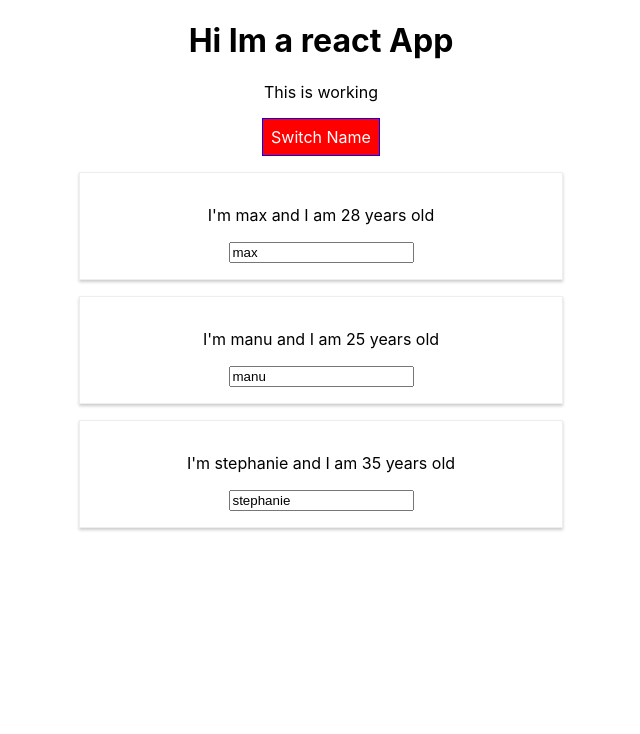
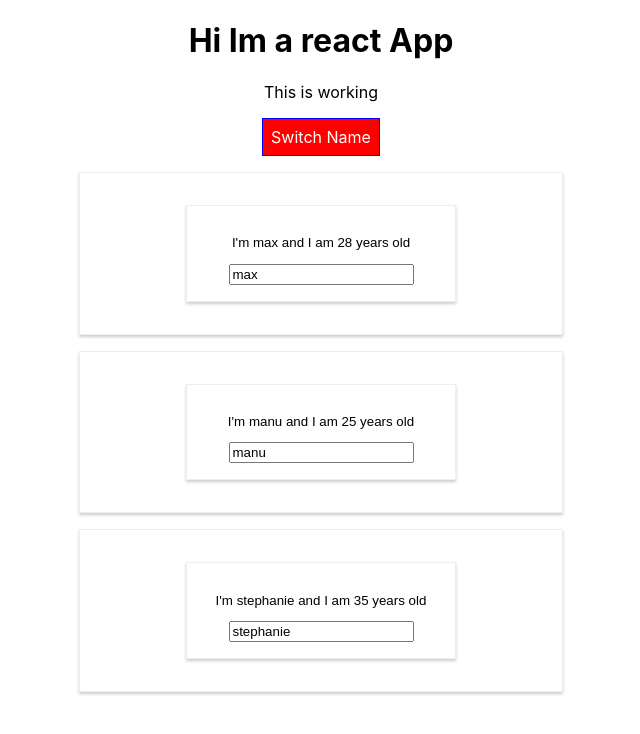
Before and after one commit to vernonsyncere/coursework, a React (Create React App) app: page / in a window 1280 px wide. Both pictures are taken after a click on the button "Switch Name". Shown: the top 734 px of the page, without its empty margins (319-959 px from the left). Built offline with nearby package versions, Linux system fonts and the light colour scheme.

Commit message:
changed to css Module

```diff
--- a/package.json
+++ b/package.json
@@ -9,7 +9,8 @@
     "radium": "^0.26.1",
     "react": "^16.13.1",
     "react-dom": "^16.13.1",
-    "react-scripts": "3.4.3"
+    "react-scripts": "3.4.3",
+    "styled-components": "^5.2.0"
   },
   "scripts": {
     "start": "react-scripts start",
--- a/src/App.css
+++ /dev/null
@@ -1,10 +0,0 @@
-.App {
-  text-align: center;
-}
-.red {
-  color: red;
-}
-
-.bold {
-  font-weight: bold;
-}
--- a/src/App.js
+++ b/src/App.js
@@ -1,144 +1,147 @@
+import React, { Component } from "react";
+import { findRenderedComponentWithType } from "react-dom/test-utils";
+import classes from "./App.module.css";
+import Person from "./Person/Person";
+import UserInput from "./UserInput/UserInput";
+import UserOutput from "./UserOutput/UserOutput";
 
-import React, { Component } from 'react';
-import { findRenderedComponentWithType } from 'react-dom/test-utils';
-import './App.css';
-import Radium, { StyleRoot } from  'radium';
-import Person from './Person/Person';
-import UserInput from './UserInput/UserInput';
-import UserOutput from './UserOutput/UserOutput';
+// const StyledButton = styled.button`
+//   background-color: ${props => props.alt ? 'red' : 'green'};
+//   color: white;
+//   font: inherit;
+//   border: 1px solid blue;
+//   padding: 8px;
+//   cursor: pointer;
 
+//   &:hover {
+//     background-color: ${props => props.alt ? 'salmon' : 'lightgreen'};
+//     color: black;
+//   }
+// `;
 class App extends Component {
+
+
   state = {
     persons: [
-      { id:"1", name: 'max', age: 28 },
-      { id:"2", name: 'manu', age: 25 },
-      { id:"3", name: 'stephanie', age: 35 }
+      { id: "1", name: "max", age: 28 },
+      { id: "2", name: "manu", age: 25 },
+      { id: "3", name: "stephanie", age: 35 },
     ],
-    otherState : 'other value',
-    usernames: [
-      {username: "Syncere"},
-      {username: "LikeyMe"}
-    ],
-    showPersons: false
-  }
-
+    otherState: "other value",
+    usernames: [{ username: "Syncere" }, { username: "LikeyMe" }],
+    showPersons: false,
+  };
 
   nameChangedHandler = (event, id) => {
-    const personIndex = this.state.persons.findIndex(p => {
+    const personIndex = this.state.persons.findIndex((p) => {
       return p.id === id;
     });
 
     const person = {
-      ...this.state.persons[personIndex]
+      ...this.state.persons[personIndex],
     };
 
-    person.name = event.target.value
+    person.name = event.target.value;
 
     const persons = [...this.state.persons];
 
-    persons[personIndex] = person
+    persons[personIndex] = person;
 
-    this.setState( { persons: persons} )
-  }
-  usernameChangedHandler = (event) =>{
-    this.setState( {
-      usernames: [
-        {username: event.target.value},
-        {username: "Syncere"}
-      ]
-    } )
-  }
+    this.setState({ persons: persons });
+  };
+  usernameChangedHandler = (event) => {
+    this.setState({
+      usernames: [{ username: event.target.value }, { username: "Syncere" }],
+    });
+  };
 
-  deletePersonhandler = (personIndex)=>{
+  deletePersonhandler = (personIndex) => {
     // const persons = this.state.persons.slice();
-    const persons =[...this.state.persons]
+    const persons = [...this.state.persons];
     persons.splice(personIndex, 1);
-    this.setState({persons: persons})
-  }
+    this.setState({ persons: persons });
+  };
 
   togglePersonHandler = () => {
     const doesShow = this.state.showPersons;
-    this.setState({showPersons: !doesShow});
-  }
+    this.setState({ showPersons: !doesShow });
+  };
   render() {
-    const style ={
-      backgroundColor: 'green',
-      color:'white',
-      font: 'inherit',
-      border: '1px solid blue',
-      padding: '8px',
-      cursor: 'pointer',
-      ':hover': {
-        backgroundColor:'lightgreen',
-        color:'black'
+    const style = {
+      backgroundColor: "green",
+      color: "white",
+      font: "inherit",
+      border: "1px solid blue",
+      padding: "8px",
+      cursor: "pointer",
+      ":hover": {
+        backgroundColor: "lightgreen",
+        color: "black",
       }
     };
 
-    const newStyle ={
-      backgroundColor: 'black',
-      color:'white',
-      font: 'inherit',
-      border: '1px solid blue',
-      padding: '8px',
-      cursor: 'pointer'
+    const newStyle = {
+      backgroundColor: "black",
+      color: "white",
+      font: "inherit",
+      border: "1px solid blue",
+      padding: "8px",
+      cursor: "pointer",
     };
 
     let persons = null;
+    let btnClass = [classes.Button]
 
-    if( this.state.showPersons) {
+    if (this.state.showPersons) {
       persons = (
         <div>
           {this.state.persons.map((person, index) => {
-            return <Person
+            return (
+              <Person
                 click={() => this.deletePersonhandler(index)}
                 name={person.name}
                 age={person.age}
                 key={person.id}
-            changed={(event) => this.nameChangedHandler(event, person.id)} />
+                changed={(event) => this.nameChangedHandler(event, person.id)}
+              />
+            );
           })}
-
-
 
           {/* <UserOutput newStyle={newStyle} username={this.state.usernames[0].username}/>
           <UserInput newStyle={newStyle} typed={this.usernameChangedHandler.bind(this)} username={this.state.usernames[0].username}/>
 
           <UserOutput newStyle={newStyle} username={this.state.usernames[1].username}/> */}
         </div>
+      );
 
-      )
-      style.backgroundColor = 'red'
-      style[':hover'] = {
-        backgroundColor:'salmon',
-        color:'black'
-      };
-
-
+      btnClass.push(classes.Red)
+      // style.backgroundColor = "red";
+      // style[":hover"] = {
+      //   backgroundColor: "salmon",
+      //   color: "black",
+      // };
     }
 
-    const classes = [];
-    if (this.state.persons.length <= 2){
-      classes.push('red');
+    const assignedClasses = [];
+    if (this.state.persons.length <= 2) {
+      assignedClasses.push(classes.red);
     }
-    if (this.state.persons.length <= 1){
-      classes.push('bold');
+    if (this.state.persons.length <= 1) {
+      assignedClasses.push(classes.bold);
     }
     return (
-      <StyleRoot>
-        <div className="App">
+      <div className={classes.App}>
         <h1> Hi Im a react App</h1>
-          <p className={classes.join(' ')}>This is working</p>
-          <button
-          style={style}
-          onClick={this.togglePersonHandler}>Switch Name</button>
+        <p className={assignedClasses.join(" ")}>This is working</p>
+        <button className={btnClass.join(' ')} alt={this.state.showPersons} onClick={this.togglePersonHandler}>
+          Switch Name
+        </button>
         {/* {this.state.showPersons === true ? */}
         {persons}
         {/* : null } */}
       </div>
-      </StyleRoot>
-
     );
   }
-
 }
 
-export default Radium(App);
+export default App;
--- /dev/null
+++ b/src/App.module.css
@@ -0,0 +1,33 @@
+.App {
+  text-align: center;
+}
+.red {
+  color: red;
+}
+
+.bold {
+  font-weight: bold;
+}
+
+.Button {
+  background-color: green;
+  color: white;
+  font: inherit;
+  border: 1px solid blue;
+  padding: 8px;
+  cursor: pointer;
+
+}
+
+.Button:hover {
+background-color: lightgreen;
+color: black;
+}
+
+.Button.Red{
+  background-color: red;
+}
+
+.Button.Red:hover {
+  background-color: salmon;
+  }
--- a/src/Person/Person.css
+++ /dev/null
@@ -1,13 +0,0 @@
-.Person {
-    width: 60%;
-    margin: 16px auto;
-    border: 1px solid #eee;
-    box-shadow: 0 2px 3px #ccc;
-    padding:16px;
-}
-
-/* @media (min-width: 500px) {
-    .Person {
-        width: 450px;
-    }
-} */
--- a/src/Person/Person.js
+++ b/src/Person/Person.js
@@ -1,20 +1,36 @@
 import React from 'react'
-import './Person.css';
-import Radium from 'radium'
+import classes from './Person.module.css';
+import styled from 'styled-components'
 
 const Person = (props) => {
+const StyledDiv =  styled.div`
+    width: 60%;
+    margin: 16px auto;
+    border: 1px solid #eee;
+    box-shadow: 0 2px 3px #ccc;
+    padding:16px;
+
+
+    @media (min-width: 500px) {
+            width: 450px;
+    }
+`
+
     const style = {
         '@media (min-width: 500px)' : {
             width: '450px'
         }
     }
     return (
-        <div className="Person" style={style}>
+        <div className={classes.Person} style={style}>
+       <button >
             <p onClick={props.click}>I'm {props.name} and I am {props.age} years old</p>
             <p>{props.children}</p>
             <input type="text" onChange={props.changed} value={props.name} />
-        </div>
+       </button>
+       </div>
+
     )
 }
 
-export default Radium(Person);
+export default Person;
--- /dev/null
+++ b/src/Person/Person.module.css
@@ -0,0 +1,22 @@
+.Person {
+    width: 60%;
+    margin: 16px auto;
+    border: 1px solid #eee;
+    box-shadow: 0 2px 3px #ccc;
+    padding:16px;
+}
+
+@media (min-width: 500px) {
+    .Person {
+        width: 450px;
+    }
+}
+
+.Person button {
+    width: 60%;
+    margin: 16px auto;
+    border: 1px solid #eee;
+    box-shadow: 0 2px 3px #ccc;
+    padding:16px;
+    background-color: white;
+}
```
Also changed, not shown: 2 other files (tests, documents, lock files or other folders). Lines whose indentation alone changed are shown as unchanged.
